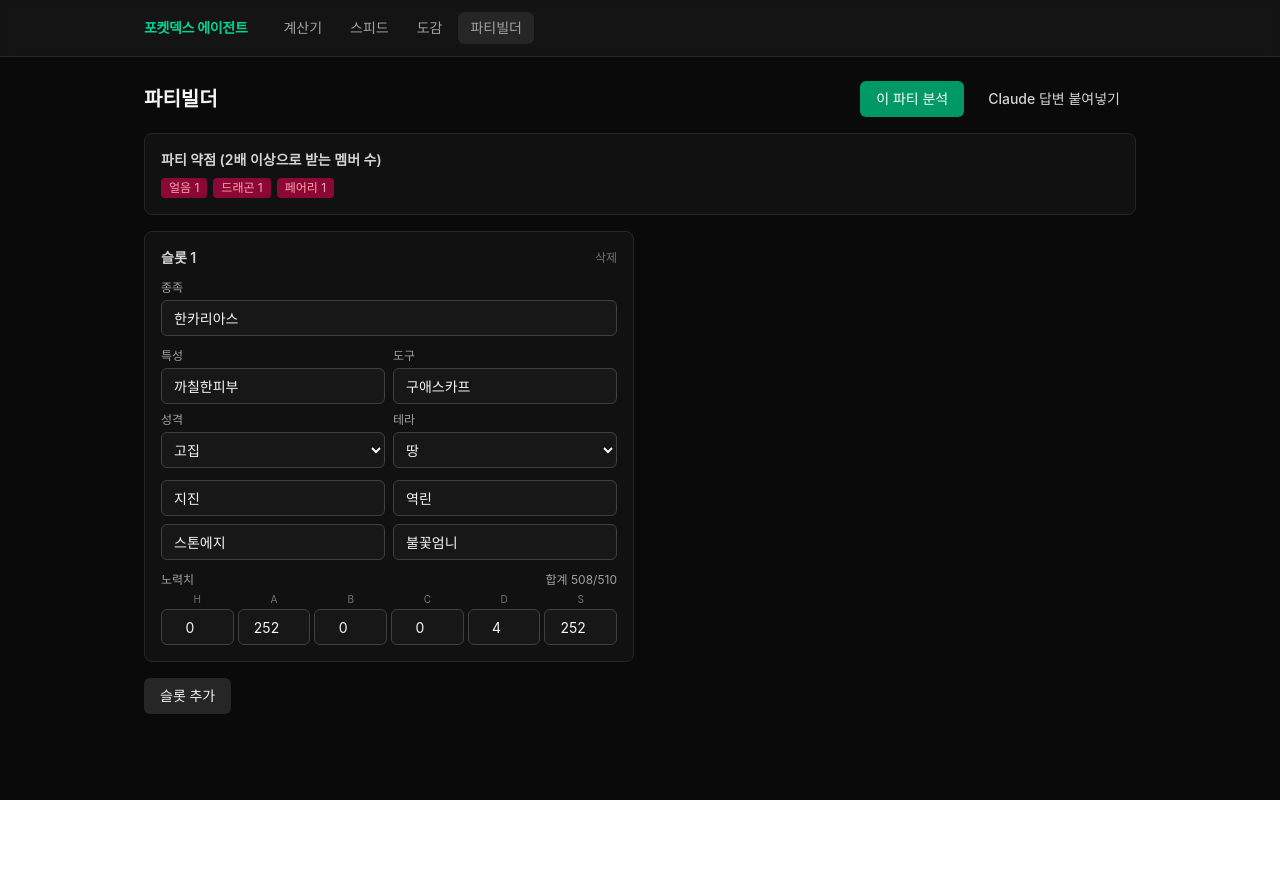
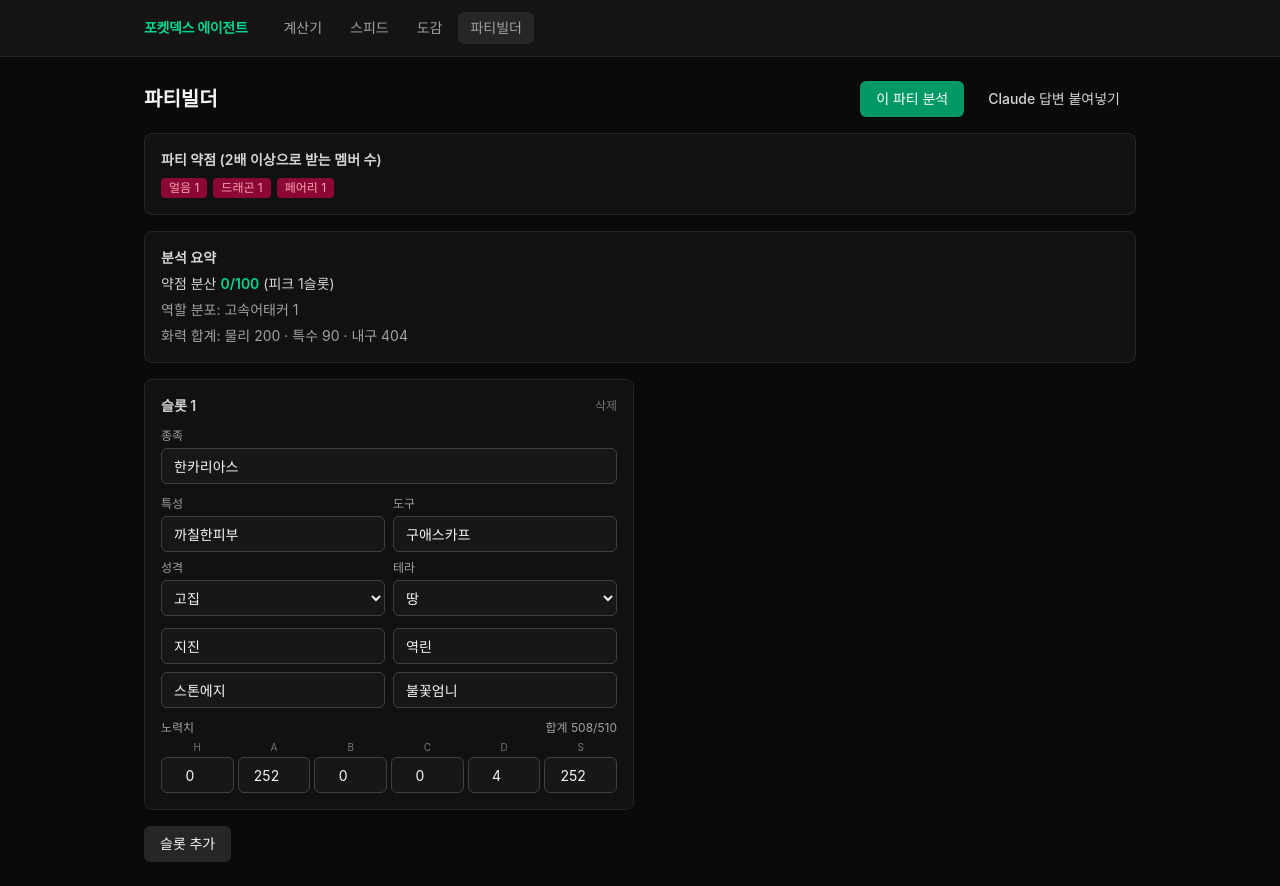
Before and after one commit to ParkGiraffe/pokedex-ai, a React (Vite) app in the folder apps/client/: page /party in a window 1280 px wide. Before the commit the page ends 800 px from the top, so only its background shows below. Built offline with nearby package versions, Linux system fonts and the light colour scheme.

Commit message:
파티 분석 프롬프트 가이드 및 분석 요약 표시

```diff
--- a/apps/client/src/pages/party/ui/PartyPage.tsx
+++ b/apps/client/src/pages/party/ui/PartyPage.tsx
@@ -1,4 +1,4 @@
-import { NATURE_NAMES, TYPE_NAMES } from "@pokedex-agent/pokedex-core";
+import { analysis, NATURE_NAMES, TYPE_NAMES } from "@pokedex-agent/pokedex-core";
 import { useState } from "react";
 
 import { cn } from "@/common/lib/cn";
@@ -117,6 +117,11 @@ export const PartyPage = () => {
   const [panelOpen, setPanelOpen] = useState(false);
 
   const party = buildParty(members);
+  const summary = analysis.analyzeParty(party);
+  const roleLine = Object.entries(summary.roles)
+    .filter(([, count]) => count > 0)
+    .map(([name, count]) => `${name} ${count}`)
+    .join(", ");
   const weakness = teamWeakness(members)
     .filter((entry) => entry.weakCount > 0)
     .sort((a, b) => b.weakCount - a.weakCount);
@@ -154,6 +159,19 @@ export const PartyPage = () => {
         )}
       </Card>
 
+      <Card className="flex flex-col gap-1.5 text-sm">
+        <h2 className="text-sm font-semibold text-neutral-300">분석 요약</h2>
+        <p className="text-neutral-300">
+          약점 분산 <span className="font-semibold text-emerald-400">{summary.synergy.dispersionScore}/100</span>
+          {" "}(피크 {summary.synergy.sharedWeaknessPeak}슬롯)
+        </p>
+        <p className="text-neutral-400">역할 분포: {roleLine || "없음"}</p>
+        <p className="text-neutral-400">
+          화력 합계: 물리 {summary.balance.physicalPower} · 특수 {summary.balance.specialPower} · 내구{" "}
+          {summary.balance.bulk}
+        </p>
+      </Card>
+
       <div className="grid gap-3 md:grid-cols-2">
         {members.map((member, index) => (
           <PartySlot
```
Also changed, not shown: 2 other files (tests, documents, lock files or other folders).
